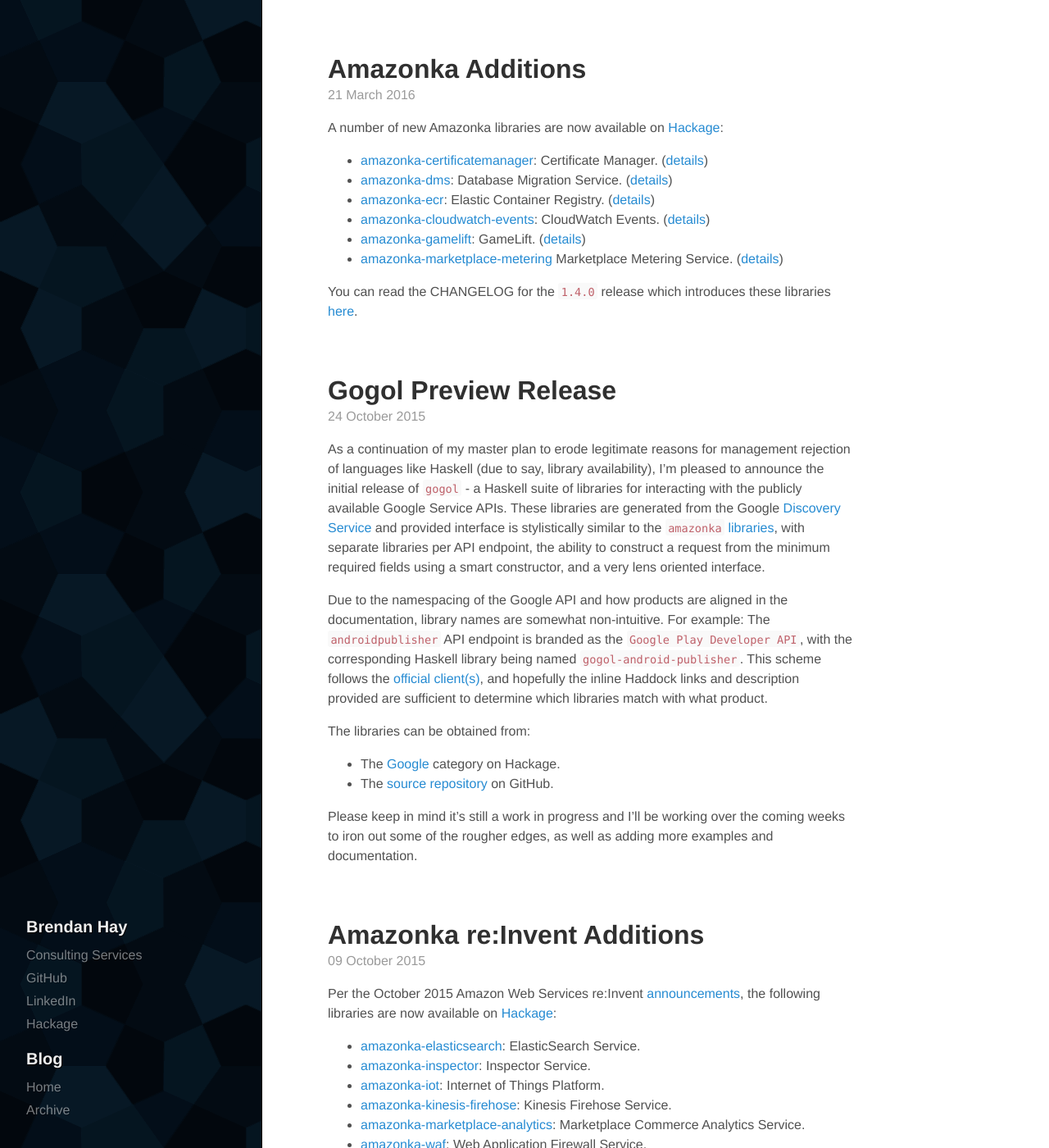
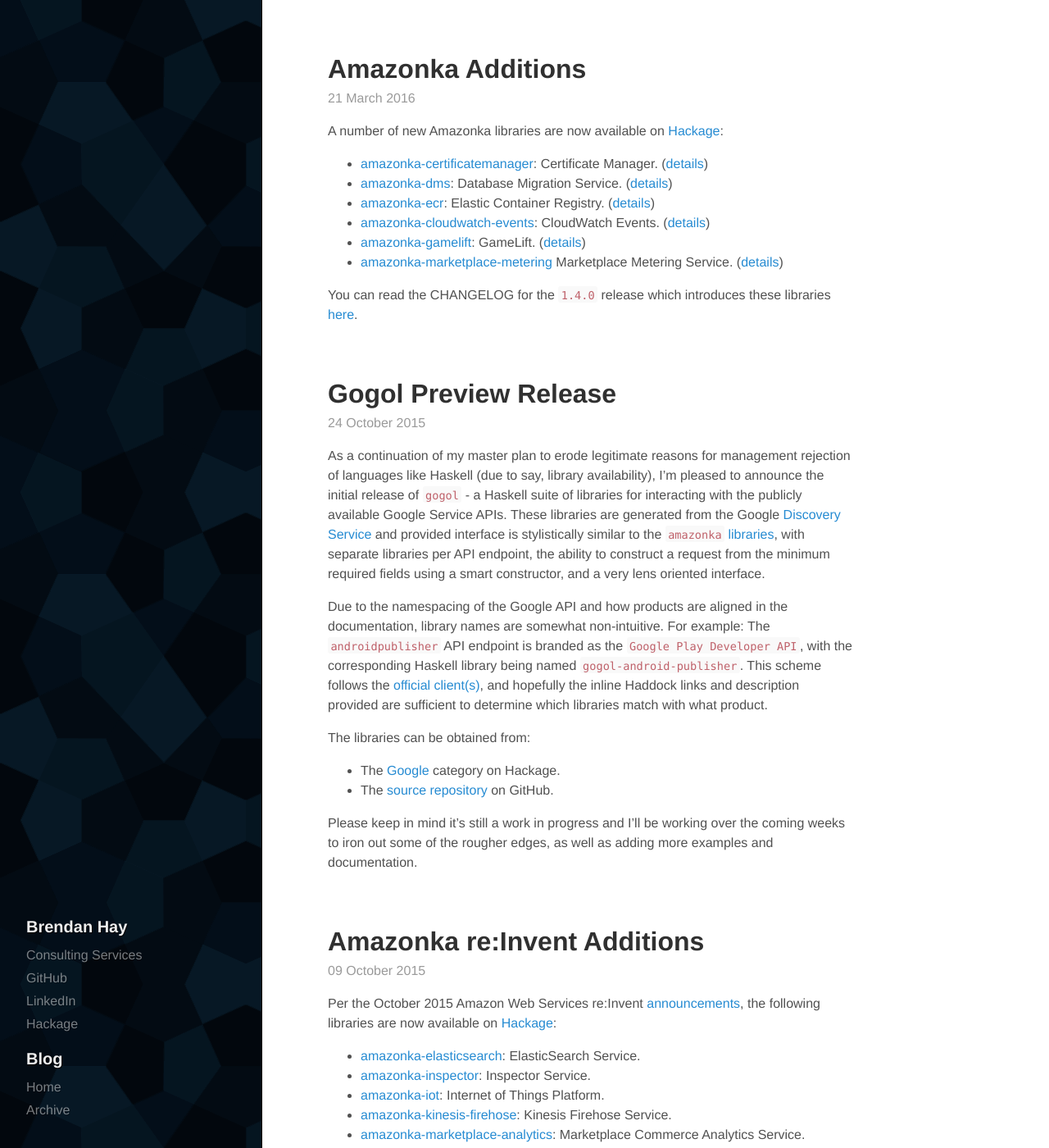
Before and after one commit to brendanhay/brendanhay.github.io, a Jekyll site: the page built from index.html, in a window 1280 px wide and 1400 px high. Shown: the whole window at 82% size. Built offline with Jekyll 4.4.1, drawn with Linux system fonts in a browser that asks for light colours; the list of posts is cut into pages by our own code.

Commit message:
Font tweaks

```diff
--- a/public/css/poole.css
+++ b/public/css/poole.css
@@ -81,7 +81,7 @@
 
 /* Headings */
 h1, h2, h3, h4, h5, h6 {
-  margin-bottom: .5rem;
+  margin-bottom: 0.5rem;
   font-weight: bold;
   line-height: 1.25;
   color: #313131;
@@ -348,7 +348,7 @@
 /* Meta data line below post title */
 .post-date {
   display: block;
-  margin-top: -.5rem;
+  margin-top: -0.25rem;
   margin-bottom: 1rem;
   color: #9a9a9a;
 }
```
